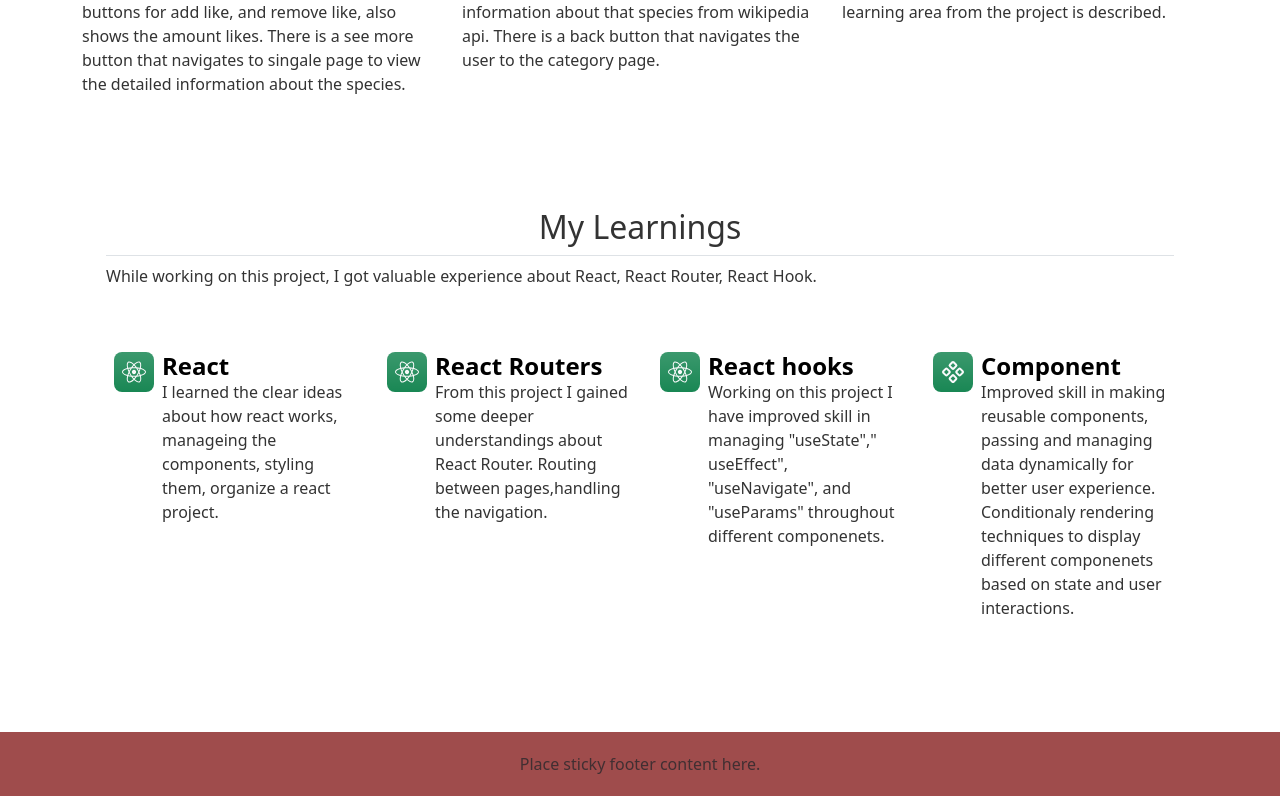
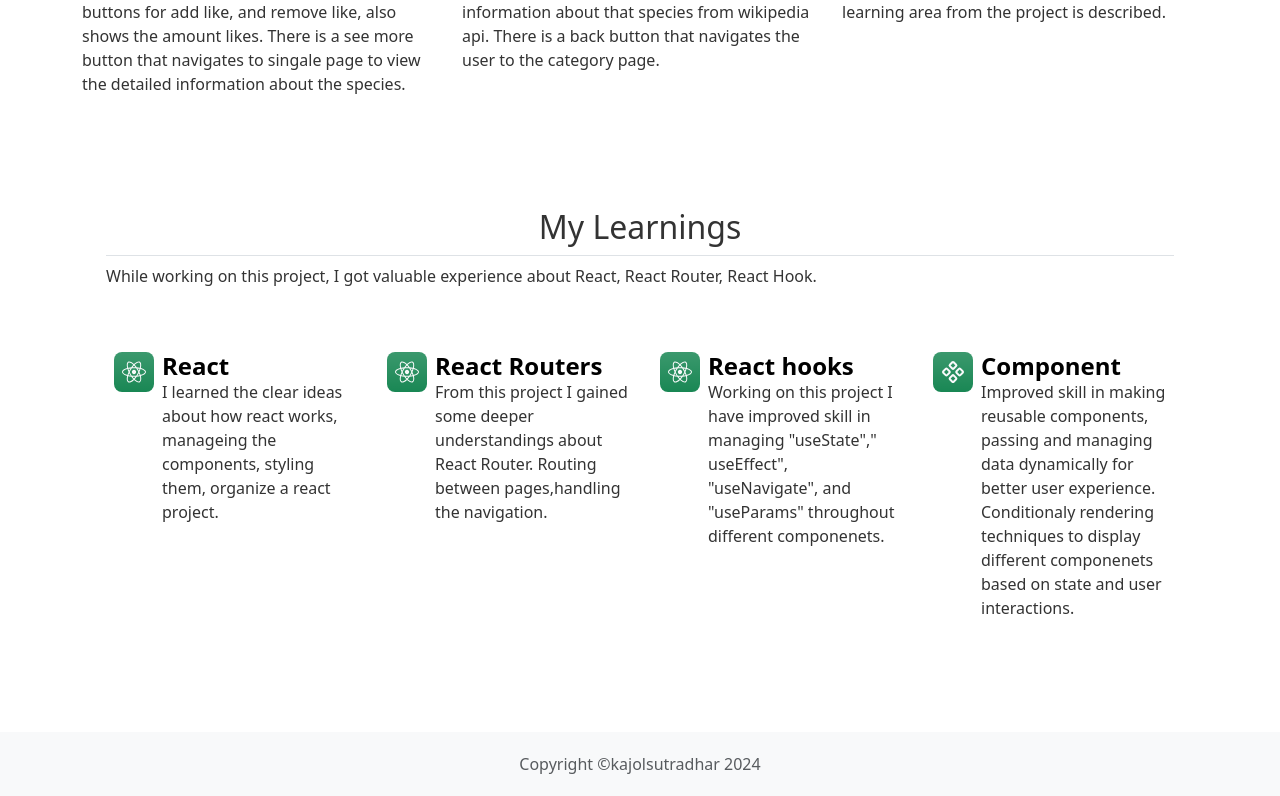
Before and after one commit to the-sankari/species, a React (Vite) app: page /about in a window 1280 px wide. Shown: the part 1295-2091 px from the top of the page. Built offline with nearby package versions, Linux system fonts and the light colour scheme.

Commit message:
update on footer

```diff
--- a/src/assets/css/app.css
+++ b/src/assets/css/app.css
@@ -2,9 +2,12 @@ body {
   background-color: fffff0;
   color: #fff;
   width: 100vw !important;
+  height: 100%!important;
 }
 #root {
-  width: 100vw !important;
+  display: flex;
+  flex-direction: column;
+  min-height: 100vh;
 }
 .header-container {
   background-color: rgb(114, 60, 231);
@@ -94,10 +97,9 @@ h3 {
 }
 
 .footer-container {
-  background-color: #9f4c4c;
+  margin-top: auto;
   color: #fff;
   padding: 20px;
-  position: absolute;
   width: 100vw;
   text-align: center;
   .footer-text {
--- a/src/components/Footer.jsx
+++ b/src/components/Footer.jsx
@@ -1,9 +1,11 @@
 export default function Footer() {
   return (
-    <footer className=" footer-container">
-    <div className="container">
-      <span className="text-body-secondary">Place sticky footer content here.</span>
-    </div>
-  </footer>
+    <footer className=" footer-container bg-body-tertiary">
+      <div className="container">
+        <span className="text-body-secondary">
+          Copyright &copy;kajolsutradhar {new Date().getFullYear()}
+        </span>
+      </div>
+    </footer>
   );
 }
```
